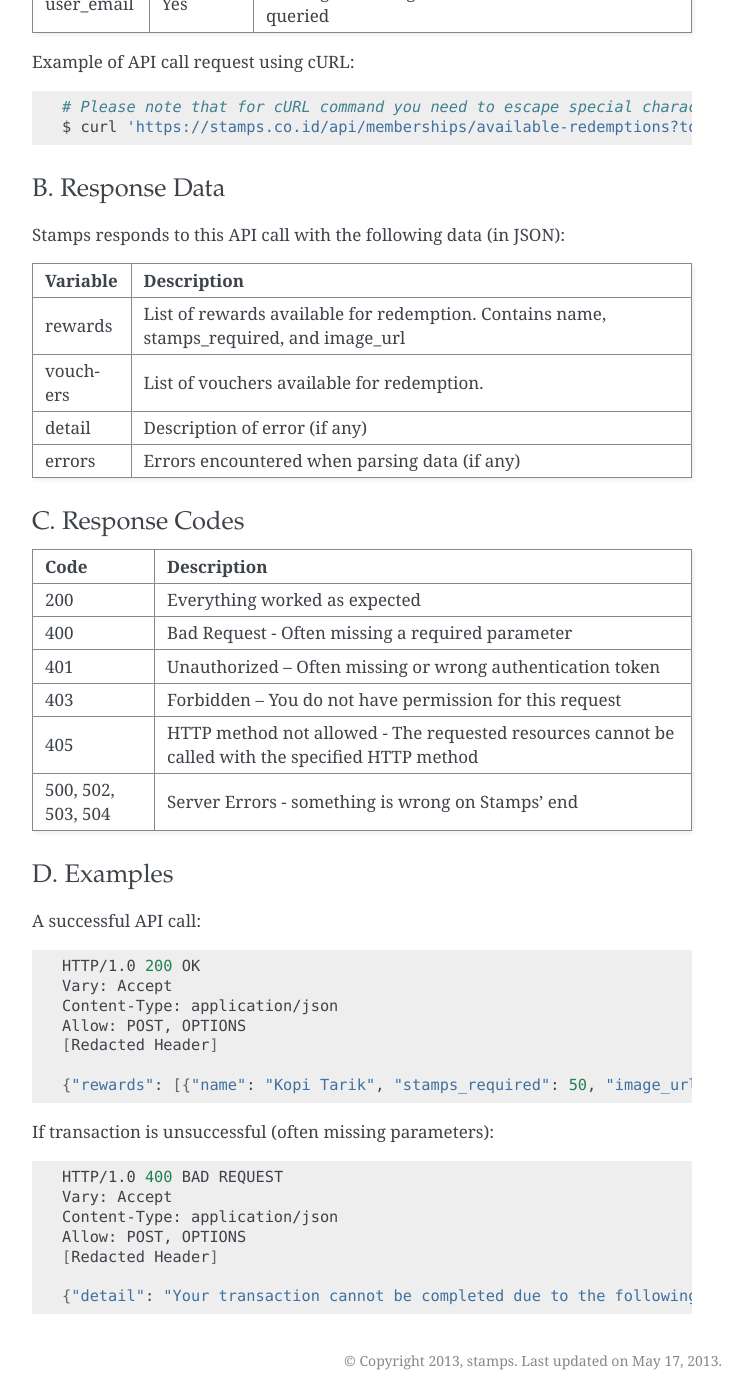
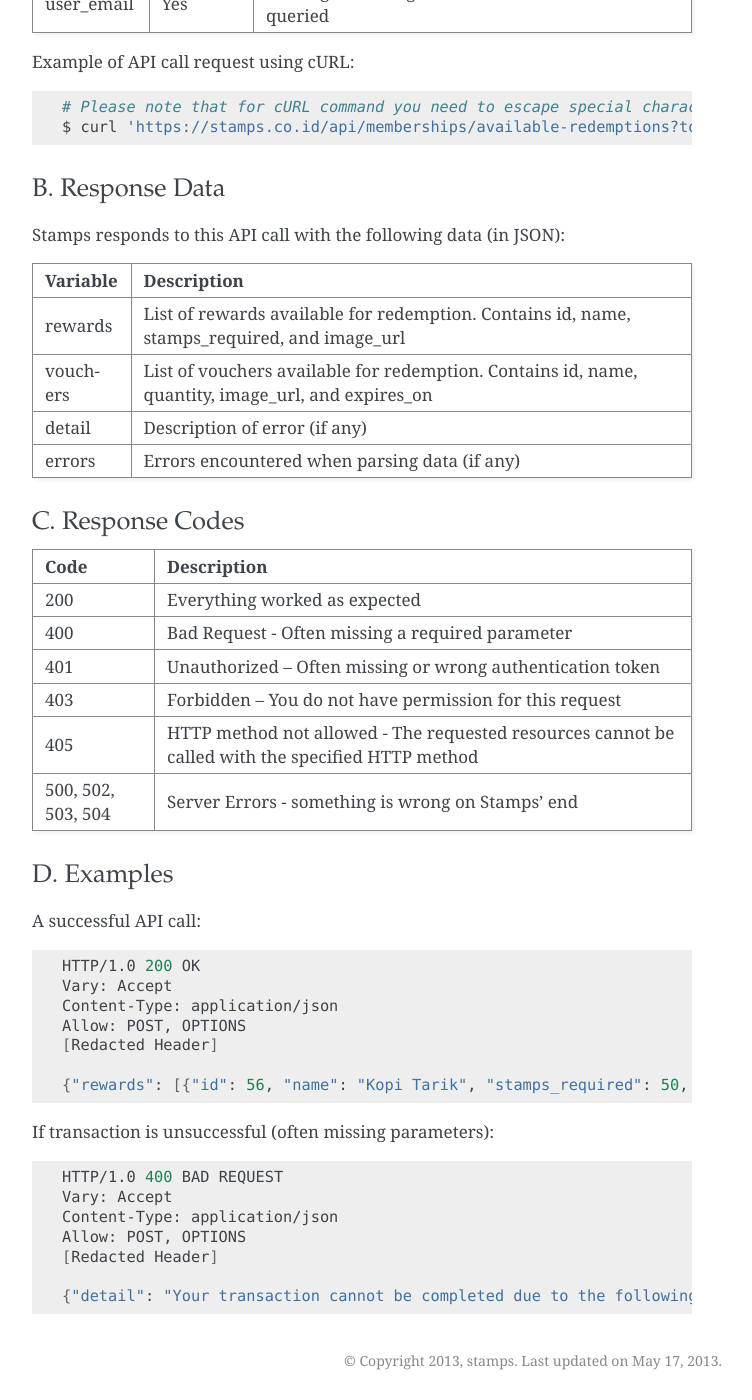
Before and after one commit to ui/stamps-api-docs, a Sphinx documentation site: the page built from source/customer_api.rst, in a window 1280 px wide and 1400 px high, scrolled down 2353 px. Shown: the whole window, without its empty margins (388-1140 px from the left). Built offline with Sphinx 7.4.7, drawn with Linux system fonts in a browser that asks for light colours.

Commit message:
Added note about available-redemptions returning id

```diff
--- a/source/customer_api.rst
+++ b/source/customer_api.rst
@@ -145,8 +145,9 @@ Stamps responds to this API call with the following data (in JSON):
 Variable            Description
 =================== ==============================
 rewards             List of rewards available for redemption.
-                    Contains name, stamps_required, and image_url
+                    Contains id, name, stamps_required, and image_url
 vouchers            List of vouchers available for redemption.
+                    Contains id, name, quantity, image_url, and expires_on
 detail              Description of error (if any)
 errors              Errors encountered when parsing
                     data (if any)
@@ -186,7 +187,7 @@ A successful API call:
     Allow: POST, OPTIONS
     [Redacted Header]
 
-    {"rewards": [{"name": "Kopi Tarik", "stamps_required": 50, "image_url": "http://foo.com"}, {"name": "Teh Tarik", "stamps_required": 20}, "image_url": "http://foo.com"]}
+    {"rewards": [{"id": 56, "name": "Kopi Tarik", "stamps_required": 50, "image_url": "http://foo.com"}, {"name": "Teh Tarik", "stamps_required": 20, "image_url": "http://foo.com"}]}
 
 If transaction is unsuccessful (often missing parameters):
 
```
